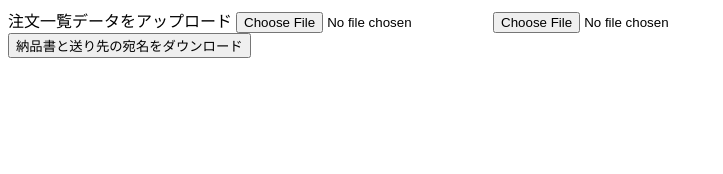
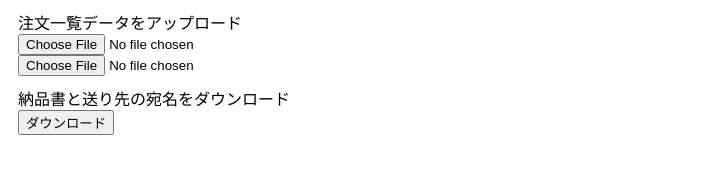
Before and after one commit to hhu94/minne-order-doc-generator, a plain HTML site: page index.html in a window 1280 px wide. Shown: the whole page, without its empty margins (0-723 px from the left). Drawn offline with Linux system fonts and the light colour scheme.

Commit message:
Add minor styling

```diff
--- a/index.html
+++ b/index.html
@@ -2,17 +2,26 @@
 <html>
     <head>
          <meta charset="UTF-8">
+         <style>
+            .control-section {
+                margin: 10px;
+            }
+            label, input, button {
+                display: block;
+            }
+         </style>
     </head>
     <body>
-        <div>
+        <div class="control-section">
             <label for="selectFiles">注文一覧データをアップロード</label>
-            <span id="selectFiles">
+            <div id="selectFiles">
                 <input id="selectFile1" type="file" accept=".csv"/>
                 <input id="selectFile2" type="file" accept=".csv"/>
-            </span>
+            </div>
         </div>
-        <div>
-            <button onclick="handleDownload()" id="download">納品書と送り先の宛名をダウンロード</button>
+        <div class="control-section">
+            <label for="download">納品書と送り先の宛名をダウンロード</label>
+            <button onclick="handleDownload()" id="download">ダウンロード</button>
         </div>
     </body>
     <script src="./jspdf.min.js"></script>
```
